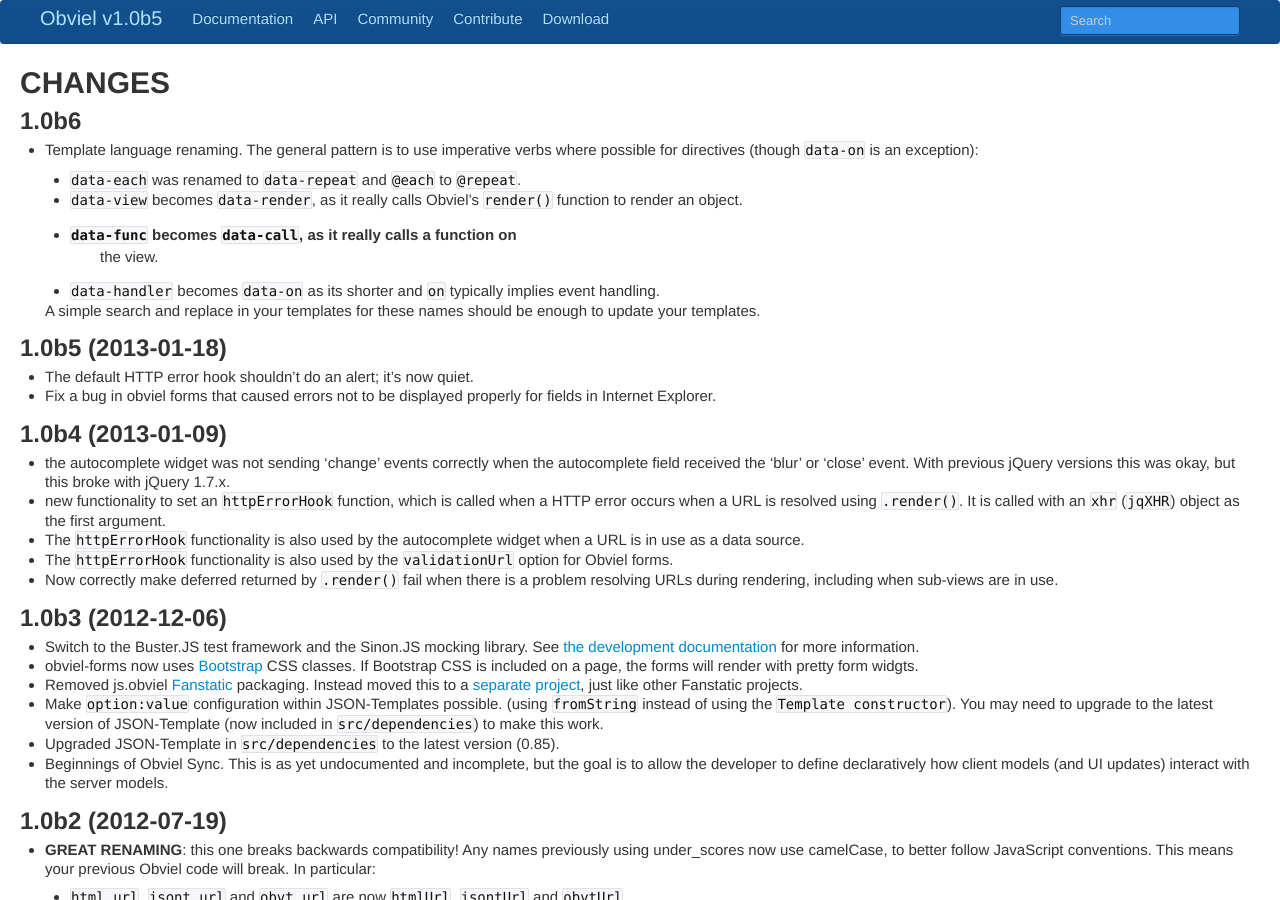
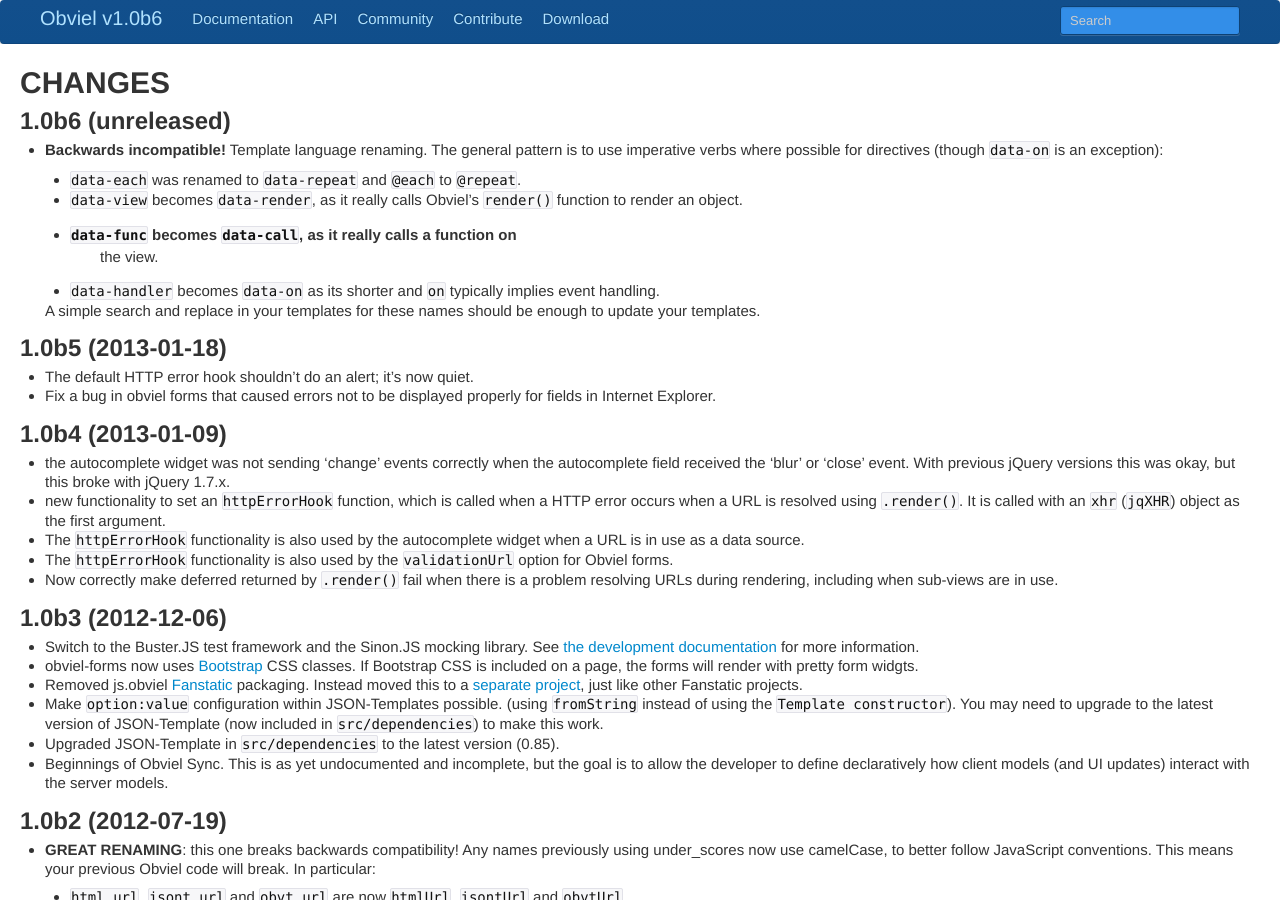
Before and after one commit to obviel/obviel, a Sphinx documentation site: the page built from doc/CHANGES.txt, in a window 1280 px wide and 900 px high. Built offline with Sphinx 7.4.7, drawn with Linux system fonts in a browser that asks for light colours.

Commit message:
Link to changelog.

```diff
--- a/doc/CHANGES.txt
+++ b/doc/CHANGES.txt
@@ -1,11 +1,12 @@
 CHANGES
 *******
 
-1.0b6
-=====
+1.0b6 (unreleased)
+==================
 
-* Template language renaming. The general pattern is to use imperative
-  verbs where possible for directives (though ``data-on`` is an exception):
+* **Backwards incompatible!** Template language renaming. The general
+  pattern is to use imperative verbs where possible for directives
+  (though ``data-on`` is an exception):
 
   * ``data-each`` was renamed to ``data-repeat`` and ``@each`` to
     ``@repeat``.
--- a/doc/conf.py
+++ b/doc/conf.py
@@ -50,7 +50,7 @@
 # The short X.Y version.
 version = '1.0'
 # The full version, including alpha/beta/rc tags.
-release = '1.0b5'
+release = '1.0b6'
 
 # The language for content autogenerated by Sphinx. Refer to documentation
 # for a list of supported languages.
--- a/doc/documentation.txt
+++ b/doc/documentation.txt
@@ -32,6 +32,8 @@
 
 * :doc:`demo code <demo>` will help!
 
+* :doc:`the changelog <CHANGES>`
+
 .. _Fanstatic: http://fanstatic.org
 
 Here is a full table of contents:
```
